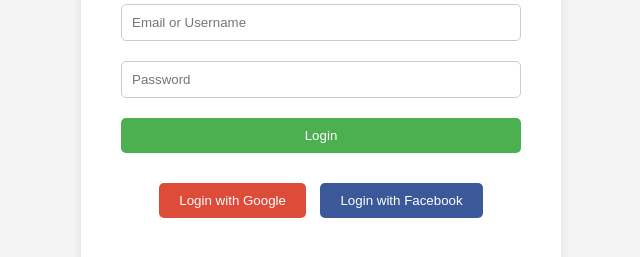
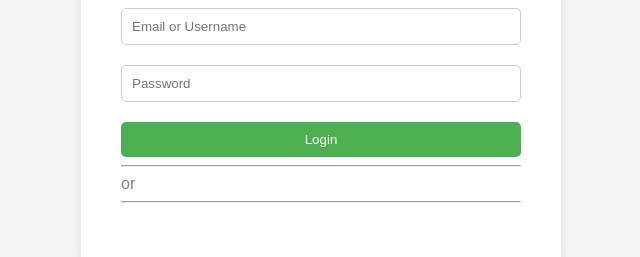
Before and after one commit to mukund2506/login, a plain HTML site: page index.htm in a window 1280 px wide. Shown: the part 323-580 px from the top of the page, without its empty margins (319-959 px from the left). Drawn offline with Linux system fonts and the light colour scheme.

Commit message:
Update index.htm

```diff
--- a/index.htm
+++ b/index.htm
@@ -18,14 +18,18 @@
                 <input type="password" id="confirm_password" placeholder="Confirm Password" required>
             </div>
             <input type="submit" value="Login" onclick="login()">
+            <hr><span style="color:grey;font-size: 10;">or</span><hr>
         </form>
         <div class="social-login">
             <!-- Placeholder button for login with Google -->
-            <button class="google" onclick="loginWithGoogle()">Login with Google</button>
-            <button class="facebook" onclick="loginWithFacebook()">Login with Facebook</button>
+            <!-- <button class="google">Login with Google</button> -->
+            <div class="g-signin2"  onclick="loginWithGoogle()" data-onsuccess="onSignIn"></div>
+            <div class="f-signin2" onclick="loginWithFacebook()" data-onsuccess="onSignIn"></div>
         </div>
     </div>
-
+    <!-- <div class="g-signin2" data-onsuccess="onSignIn"></div> -->
+    <!-- <button onclick="signOut()">Sign out</button> -->
+    <!-- <fb:login-button scope="public_profile,email" onlogin="checkLoginState();"></fb:login-button> -->
 <script src="./index.js"></script>
 </body>
 </html>
```
